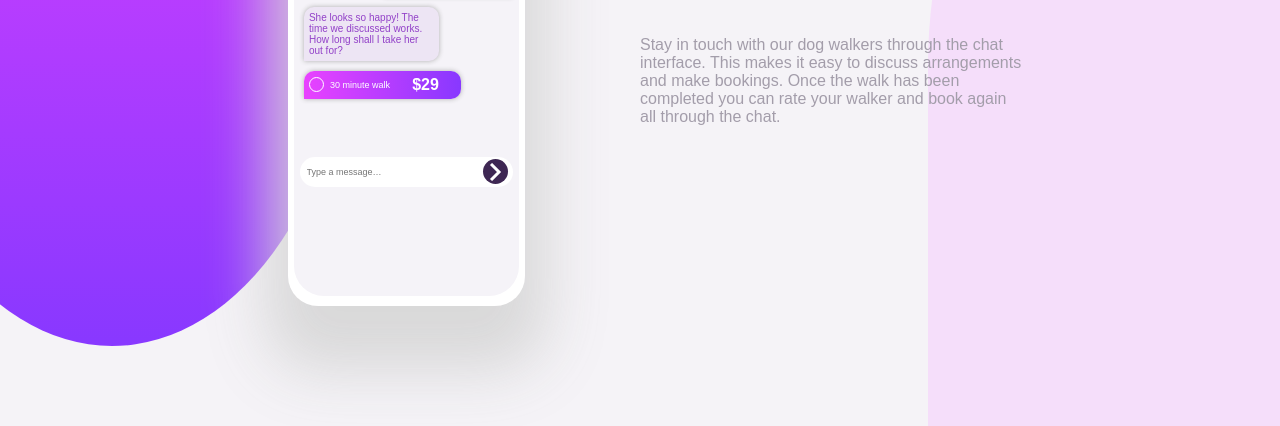
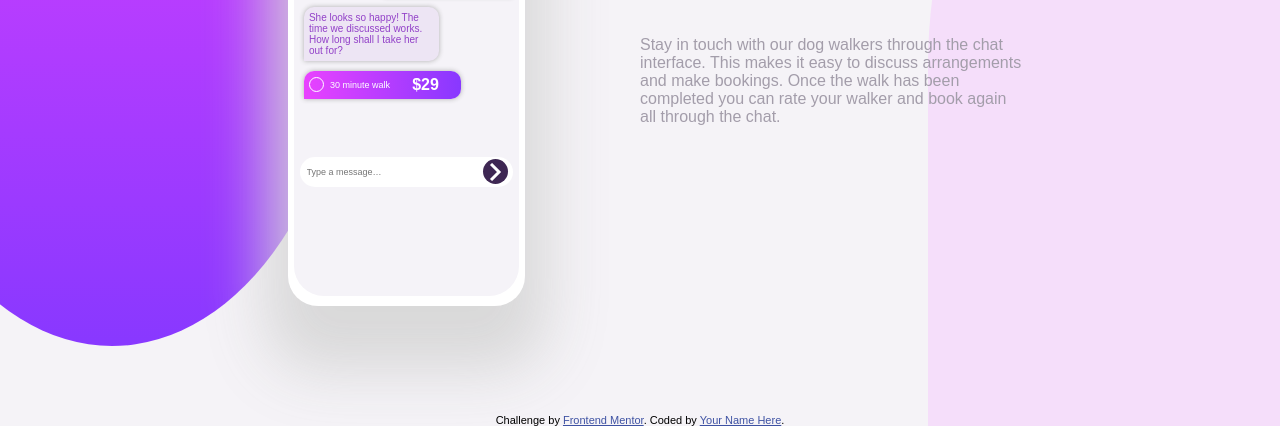
Before and after one commit to Glory135/chat-app-illustration, a plain HTML site: page index.html in a window 1280 px wide. Shown: the part 374-800 px from the top of the page. Drawn offline with Linux system fonts and the light colour scheme.

Commit message:
Update index.html

```diff
--- a/index.html
+++ b/index.html
@@ -9,11 +9,15 @@
   <title>Frontend Mentor | [Challenge Name Here]</title>
   <style>
     .attribution {
+      width: 100%;
+      position: absolute;
+      bottom: 0;
       font-size: 11px;
       text-align: center;
     }
 
     .attribution a {
+      font-size: 11px;
       color: hsl(228, 45%, 44%);
     }
   </style>
@@ -117,12 +121,13 @@
           your walker and book again all through the chat.</p>
       </div>
     </section>
+
   </main>
 
-  <!-- <div class="attribution">
+  <div class="attribution">
     Challenge by <a href="https://www.frontendmentor.io?ref=challenge" target="_blank">Frontend Mentor</a>.
-    Coded by <a href="#">Your Name Here</a>.
-  </div> -->
+    Coded by <a href="https://www.frontendmentor.io/profile/Glory135">Your Name Here</a>.
+  </div>
 </body>
 
 </html>
```
